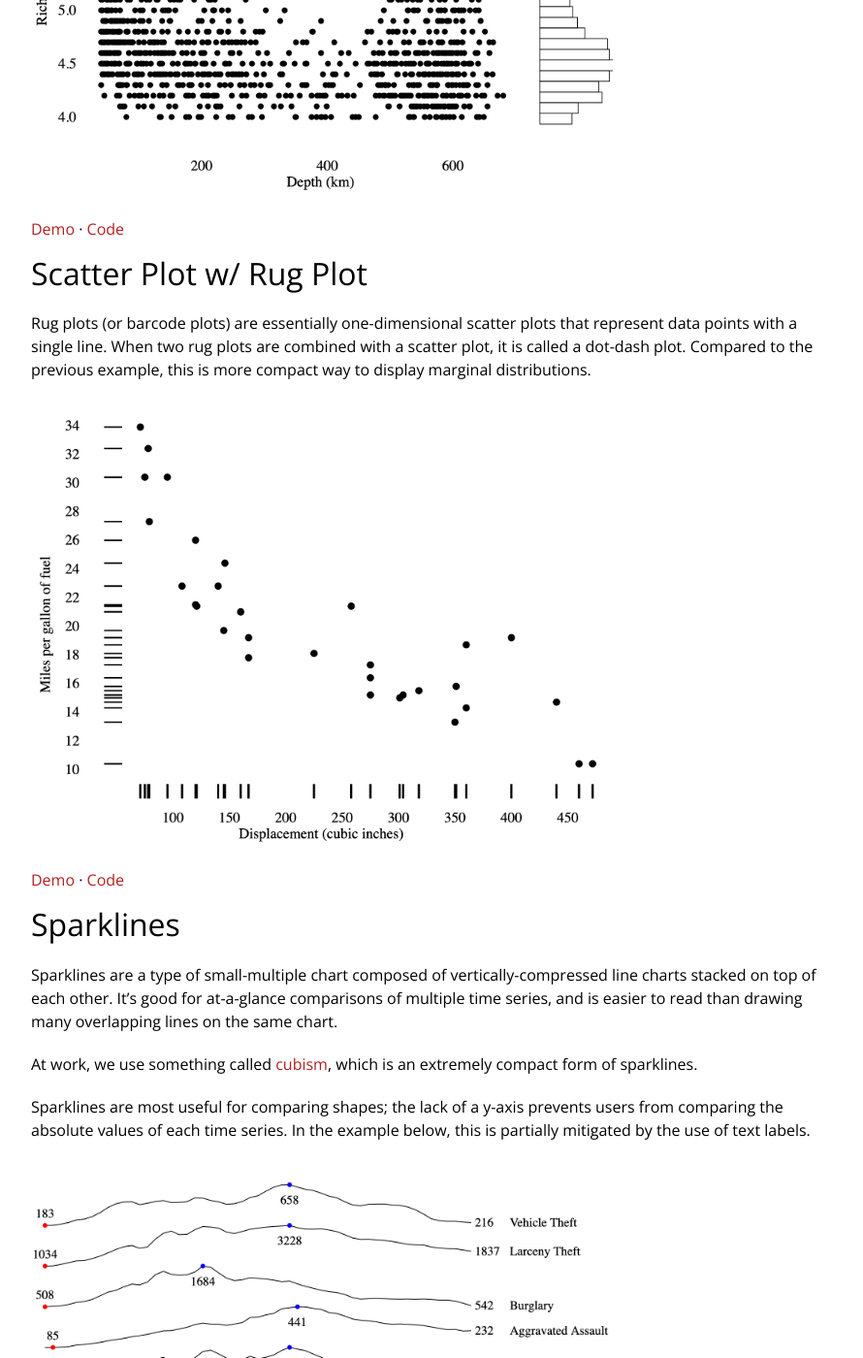
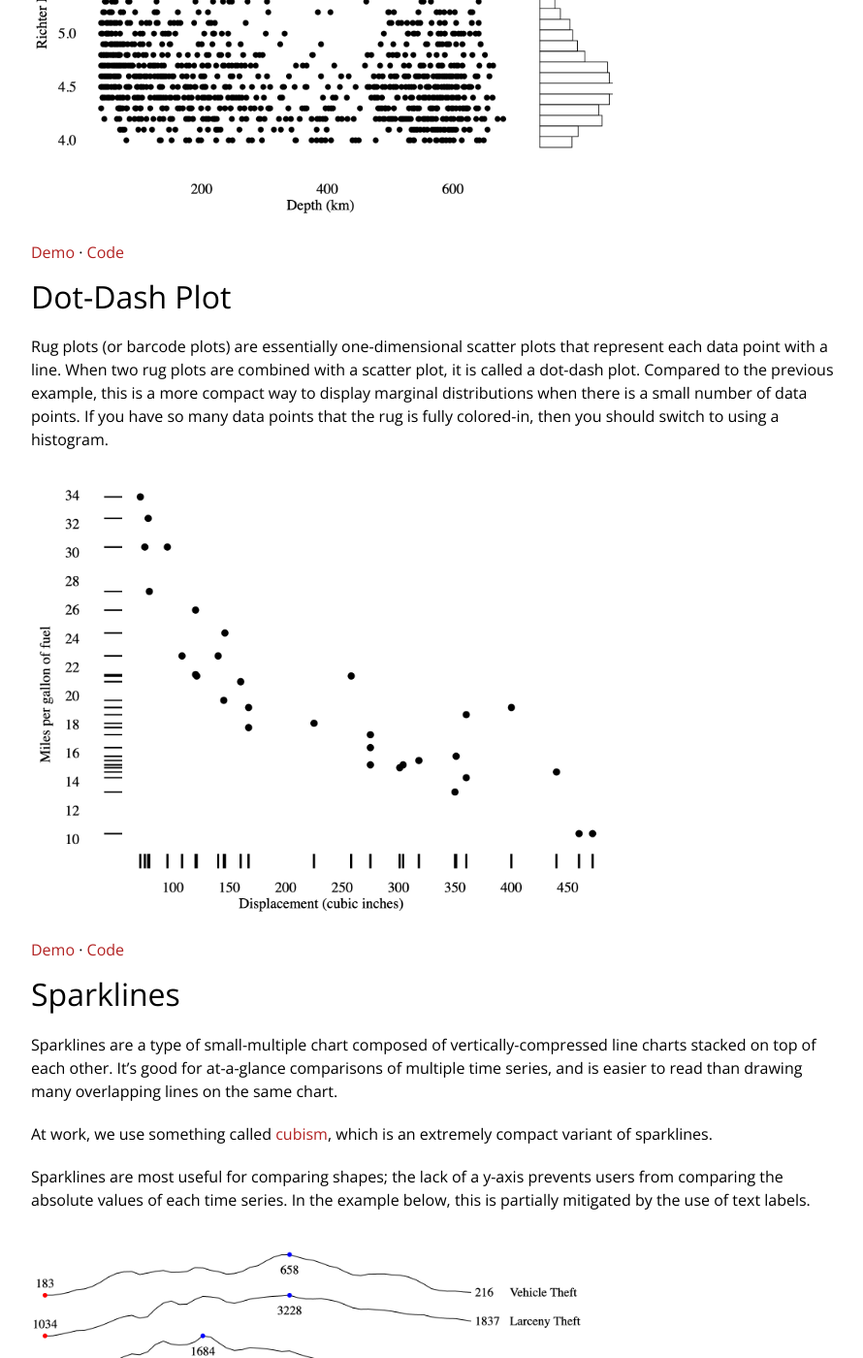
Before and after one commit to yangdanny97/yangdanny97.github.io, a Jekyll site: the page built from _posts/2023-03-23-tufte-in-D3.md, in a window 1280 px wide and 1400 px high, scrolled down 3502 px. Shown: the whole window at 97% size, without its empty margins (193-1083 px from the left). Built offline with Jekyll 4.4.1, drawn with Linux system fonts in a browser that asks for light colours; comment, search, counter and statistics services are not loaded; some of the changed text lies outside the part shown.

Commit message:
update spacing

````diff
--- a/_posts/2023-03-23-tufte-in-D3.md
+++ b/_posts/2023-03-23-tufte-in-D3.md
@@ -32,7 +32,7 @@ Line charts are relatively simple to begin with, but this line chart removes a f
 }
 ```
 
-For the y axis, we only show the range of values that appear on our dataset, a technique known as range-frame. This technique should be used carefully to avoid creating misleading visualizations.
+For the y axis, we only show the range of values that appear on our dataset, a technique known as range-frame. This saves space and is fine for showing correlations, but for some types of charts (like bar charts) it can lead to misleading visualizations - if there's any doubt at all, start your y axis at 0.
 
 ![line chart](https://yangdanny97.github.io/misc/tufte/line.png){: height="px600" width="600"}
 
@@ -64,9 +64,9 @@ When displaying many data points on a scatter plot, it is sometimes useful to sh
 
 <div><a href="https://yangdanny97.github.io/misc/tufte/marginal.html">Demo</a> · <a href="https://github.com/yangdanny97/yangdanny97.github.io/blob/master/misc/tufte/marginal.html">Code</a></div>
 
-# Scatter Plot w/ Rug Plot
+# Dot-Dash Plot
 
-Rug plots (or barcode plots) are essentially one-dimensional scatter plots that represent data points with a single line. When two rug plots are combined with a scatter plot, it is called a dot-dash plot. Compared to the previous example, this is more compact way to display marginal distributions.
+Rug plots (or barcode plots) are essentially one-dimensional scatter plots that represent each data point with a line. When two rug plots are combined with a scatter plot, it is called a dot-dash plot. Compared to the previous example, this is a more compact way to display marginal distributions when there is a small number of data points. If you have so many data points that the rug is fully colored-in, then you should switch to using a histogram.
 
 ![rug plot](https://yangdanny97.github.io/misc/tufte/scatter.png){: height="px600" width="600"}
 
@@ -76,7 +76,7 @@ Rug plots (or barcode plots) are essentially one-dimensional scatter plots that
 
 Sparklines are a type of small-multiple chart composed of vertically-compressed line charts stacked on top of each other. It's good for at-a-glance comparisons of multiple time series, and is easier to read than drawing many overlapping lines on the same chart.
 
-At work, we use something called [cubism](https://square.github.io/cubism/), which is an extremely compact form of sparklines.
+At work, we use something called [cubism](https://square.github.io/cubism/), which is an extremely compact variant of sparklines.
 
 Sparklines are most useful for comparing shapes; the lack of a y-axis prevents users from comparing the absolute values of each time series. In the example below, this is partially mitigated by the use of text labels.
 
````
